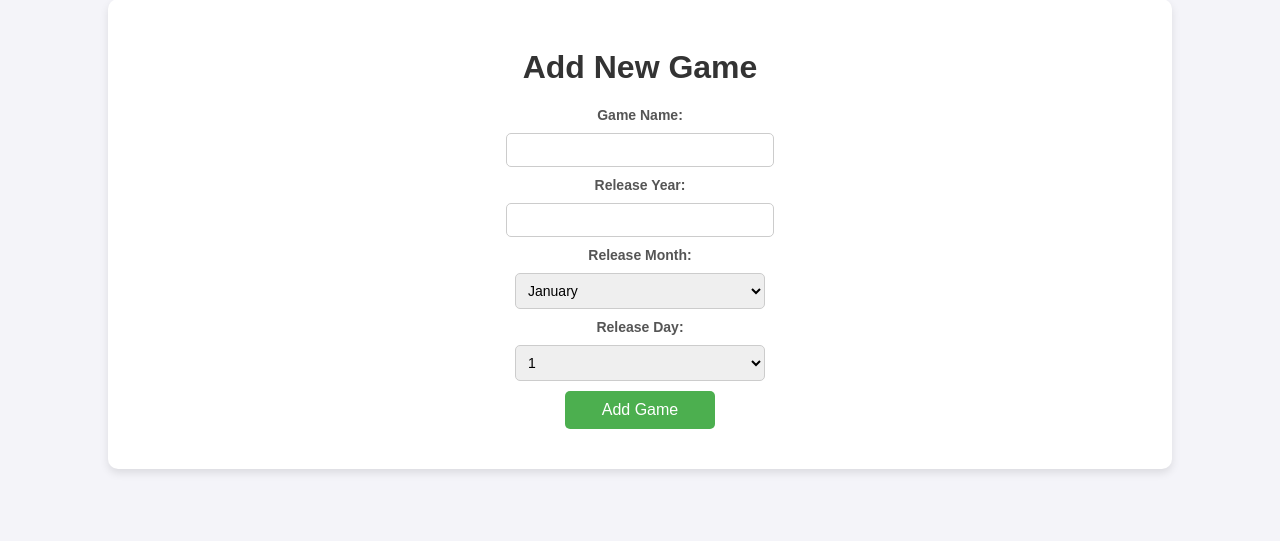
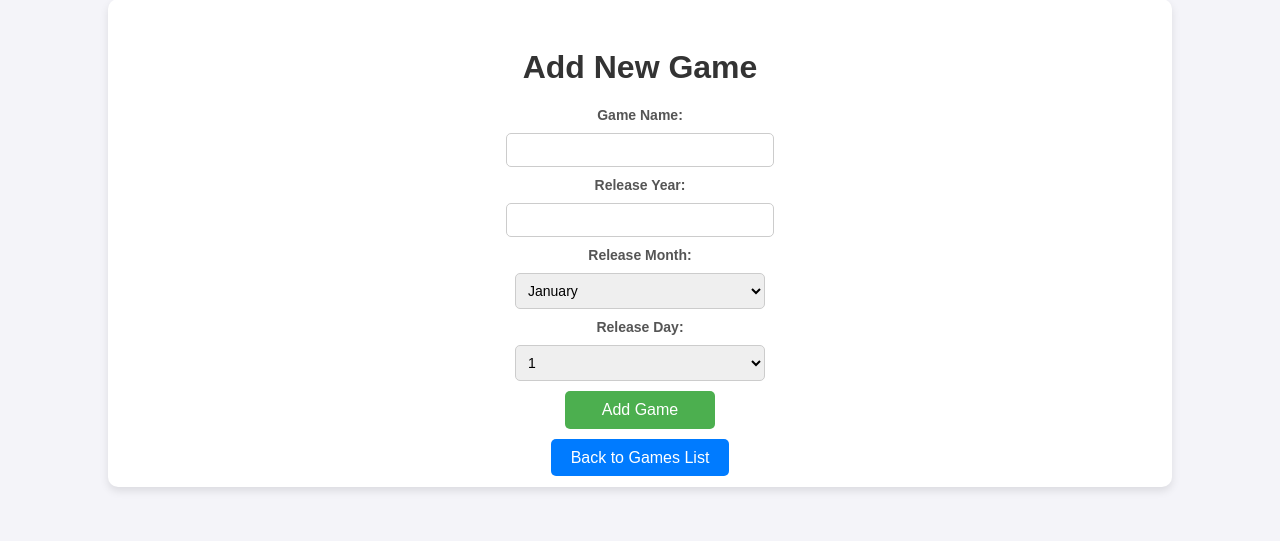
Before and after one commit to AngGermaine/transaction-management, a Flask app: page /add in a window 1280 px wide. Shown: the part 21-562 px from the top of the page. Run offline with Flask 3, Linux system fonts and the light colour scheme; some libraries are stand-ins or nearby versions.

Commit message:
added back button

```diff
--- a/templates/add_game.html
+++ b/templates/add_game.html
@@ -151,6 +151,22 @@
             font-size: 16px;
             color: #333;
         }
+
+        .back-button {
+            margin-top: 20px;
+            text-align: center;
+        }
+        .back-button a {
+            padding: 10px 20px;
+            background-color: #007bff;
+            color: white;
+            text-decoration: none;
+            border-radius: 5px;
+            font-size: 16px;
+        }
+        .back-button a:hover {
+            background-color: #0056b3;
+        }
     </style>
 </head>
 <body>
@@ -221,7 +237,9 @@
             // Initialize days when the page loads
             updateDays();
         </script>
-
+        <div class="back-button">
+            <a href="{{ url_for('index') }}">Back to Games List</a>
+        </div>
     </div>
 </body>
 </html>
```
Also changed, not shown: templates/edit_game.html (+20 -0 lines).
